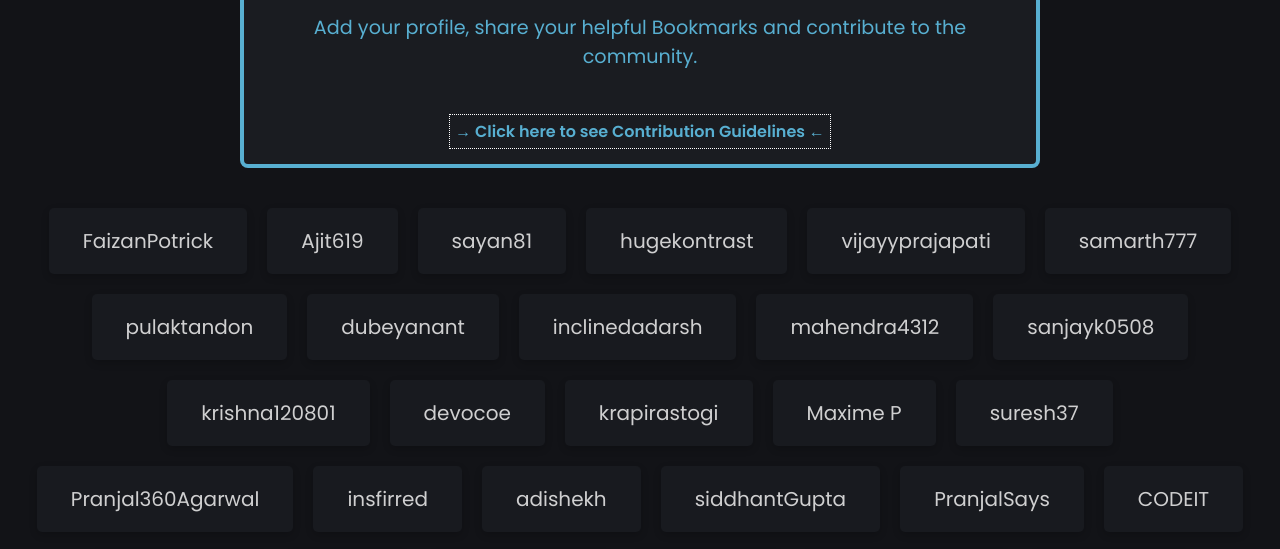
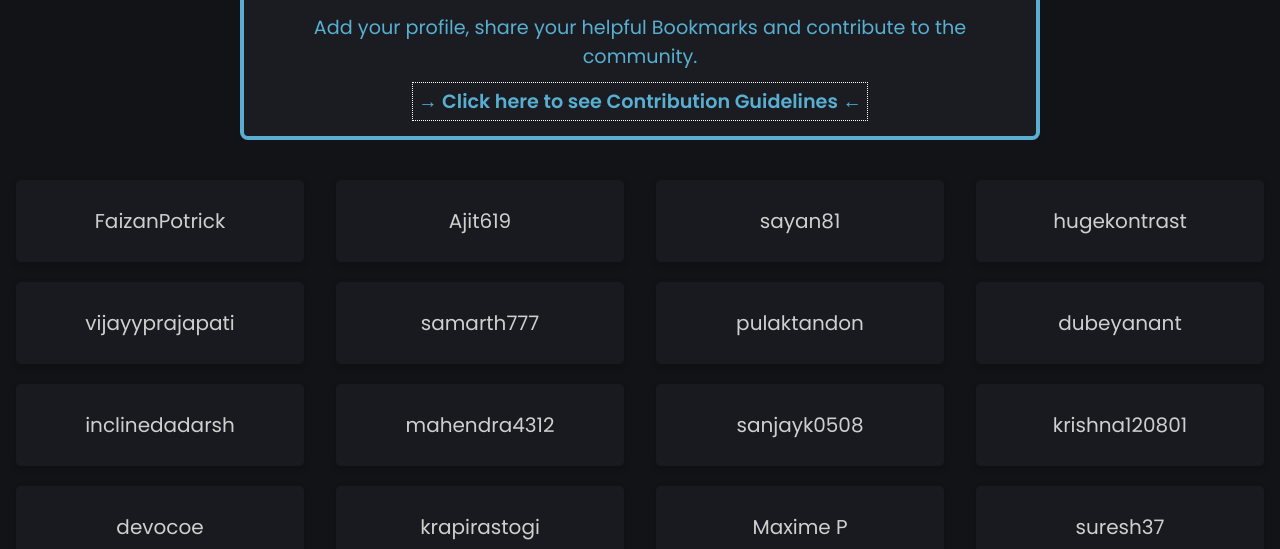
Before and after one commit to vijayyprajapati/Share-Your-Bookmarks, a plain HTML site: page index.html in a window 1280 px wide. Shown: the part 169-718 px from the top of the page. Drawn offline with Linux system fonts and the light colour scheme.

Commit message:
Improvement of UI of home page

```diff
--- a/index.html
+++ b/index.html
@@ -56,7 +56,6 @@
 
     <main>
       <div id="showData" class="showData">
-        <div class="button"></div>
       </div>
     </main>
 
--- a/style.css
+++ b/style.css
@@ -18,8 +18,8 @@ body {
   padding: 24px;
 }
 .main-header p {
-  font-size: 1.2rem;
-  margin: 1rem 0 3rem 0;
+  font-size: clamp(0.5rem, 3vw, 1.2rem);;
+  margin: 1rem 0rem;
 }
 
 .main-header h3 {
@@ -32,14 +32,16 @@ body {
   font-weight: bold;
   border: 1px dotted #FFF;
   padding: 5px;
+  font-size: clamp(0.5rem, 2.75vw, 1.2rem);
 }
 
 main .showData {
-  display: flex;
-  align-items: center;
-  justify-content: center;
-  flex-wrap: wrap;
-  margin: 20px;
+  display: grid;
+  grid-template-columns: repeat(auto-fit, minmax(300px, 1fr));
+  /* align-items: center; */
+  /* justify-content: center; */
+  /* flex-wrap: wrap; */
+  /* margin: 20px; */
   margin-top: 30px;
 }
 
@@ -56,10 +58,22 @@ main .showData {
   outline: 2px dotted #55d7dc;
 }
 
+.singlePerson {
+  max-width: 100vw;
+  display: flex;
+  justify-content: center;
+  align-items: center;
+}
+
+.singlePerson a {
+  display: flex;
+  width: 100%;
+}
 
 main .showData .singlePerson button {
-  margin: 10px;
-  padding: 1rem 2rem;
+  margin: 10px auto;
+  width: 90%;
+  padding: 1.5rem 2rem;
   background-color: #1a1c21;
   color: white;
   opacity: 0.8;
@@ -71,6 +85,7 @@ main .showData .singlePerson button {
   border: 2px solid transparent;
   transition: all 300ms ease-in-out;
   box-shadow: rgb(0 0 0 / 24%) 0px 3px 8px;
+  white-space: nowrap;
 }
 main .showData .singlePerson button:hover {
   transform: scale(1.1);
```
